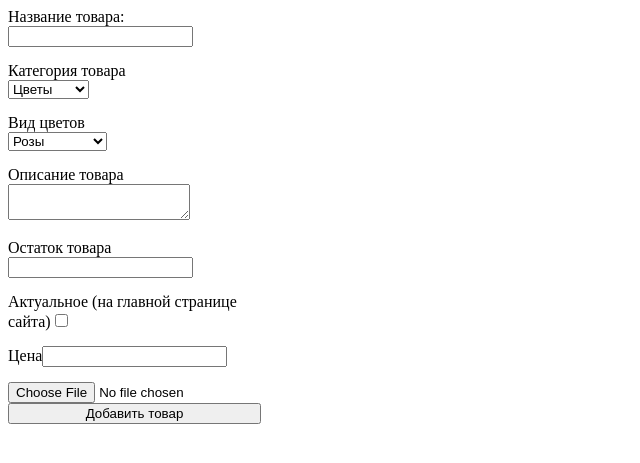
After one commit to tox3k/FlowerShop, a Flask app: page /admin-panel in a window 1280 px wide. The commit adds this page. Shown: the top 463 px of the page, without its empty margins (0-640 px from the left). Run offline with Flask 3, Linux system fonts and the light colour scheme; data comes from the database, SQL or seed files in the repository; both versions use the stored data as it was after the commit.

Commit message:
cart can be empty, admin-panel created, need to add uploading photo

```diff
--- a/app.py
+++ b/app.py
@@ -80,6 +80,34 @@ def category(category):
     get_actual_categories()
     return render_template('category.html', products=get_from_db_by_category(actual_categories[category]), title=category)
 
+
+@app.route('/admin-panel')
+def admin_panel():
+    get_actual_categories()
+    get_actual_flower_categories()
+    return render_template('admin.html', categories=actual_categories.keys(), flower_categories=actual_flower_categories.keys())
+
+@app.route('/add-new-product', methods=['POST'])
+def add_new_product():
+    name = request.values['name']
+    get_actual_categories()
+    get_actual_flower_categories()
+    category_id = actual_categories[request.values['category_list']]
+    description = request.values['description']
+    stock = int(request.values['stock'])
+    is_actual = 1 if request.values['is_actual'] == 'on' else 0
+    price = request.values['price']
+    # photo =
+    flower_category = actual_flower_categories[request.values['flower_category']]
+
+    with sq.connect(DATABASE) as con:
+        cur = con.cursor()
+        cur.execute(f'INSERT INTO Flowers(name, category_id, description, stock, is_actual, price, flower_category_id)'
+                    f'VALUES (\'{name}\', {category_id}, \'{description}\', {stock}, {is_actual},{price}, {flower_category})')
+        cur.close()
+        con.commit()
+    return admin_panel()
+
 def get_actual_categories():
     categories = []
     global actual_categories
--- /dev/null
+++ b/static/css/admin_styles.css
@@ -0,0 +1,12 @@
+form{
+    width: min-content;
+    display: flex;
+    flex-direction: column;
+}
+
+p{
+    margin: 0;
+    padding: 0;
+
+    margin-bottom: 15px;
+}
--- a/static/css/cart_styles.css
+++ b/static/css/cart_styles.css
@@ -180,3 +180,9 @@ table{
 th{
     font-size: 22px;
 }
+
+.title_empty_cart{
+    color: black;
+    font-size: 20px;
+
+}
--- /dev/null
+++ b/templates/admin.html
@@ -0,0 +1,38 @@
+<!DOCTYPE html>
+<html>
+    <head>
+        <link rel="stylesheet" href="http://127.0.0.1:5000/static/css/admin_styles.css">
+        <script src="http://127.0.0.1:5000/static/scripts/script.js"></script>
+    </head>
+
+    <body>
+        <section class="add_products">
+             <form method=post enctype="multipart/form-data" action="/add-new-product">
+                <p>Название товара: <input type="text" name="name"></p>
+                <p>
+                    Категория товара<br>
+                    <select name="category_list">
+                    {%for cat in categories%}
+                    <option>{{cat}}</option>
+                    {% endfor %}
+                </select>
+                </p>
+                <p>
+                    Вид цветов<br>
+                <select name="flower_category">
+                    {% for cat in flower_categories %}
+                    <option>{{cat}}</option>
+                    {% endfor %}
+                </select>
+                </p>
+                <p> Описание товара<textarea type="text" name="description"></textarea></p>
+                <p>Остаток товара<input type="number" name="stock"></p>
+                <p>Актуальное (на главной странице сайта)<input type="checkbox" name="is_actual"></p>
+                <p> Цена<input type="number" name="price"></p>
+                <input type=file accept="image/*" name="image" value="Выбрать фото">
+                <input type="submit" value="Добавить товар">
+            </form>
+        </section>
+
+    </body>
+</html>
--- a/templates/cart.html
+++ b/templates/cart.html
@@ -40,9 +40,9 @@
         <tr><td class="total_sum">Сумма покупок:</td><td></td><td><div class="total_sum">{{total_sum}} руб</div></td><td></td></tr>
     </table>
 
-
-
 </div>
+{%else%}
+<div style="width: fit-content;align-items: center; justify-items: center; margin: 0 auto;"><h2 class="title_empty_cart">Ваша корзина пуста!</h2></div>
 {% endif %}
 
 </section>
```
Also changed, not shown: static/scripts/script.js (+51 -1 lines), flowershop_db.db.
